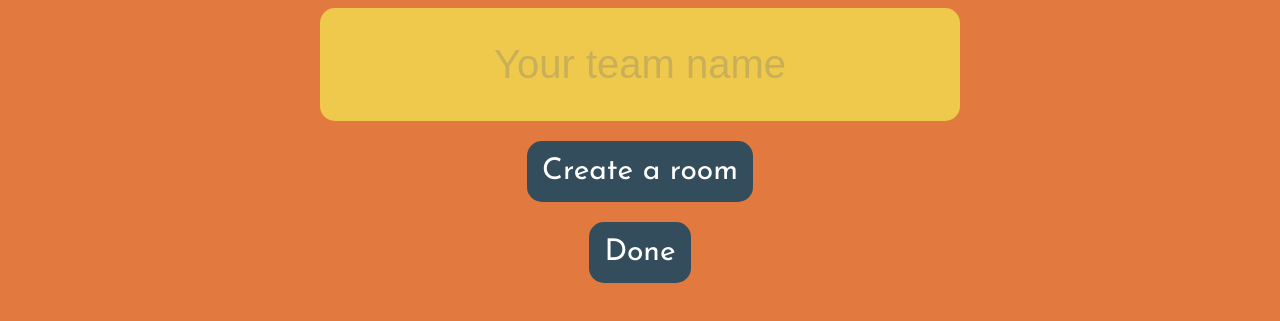
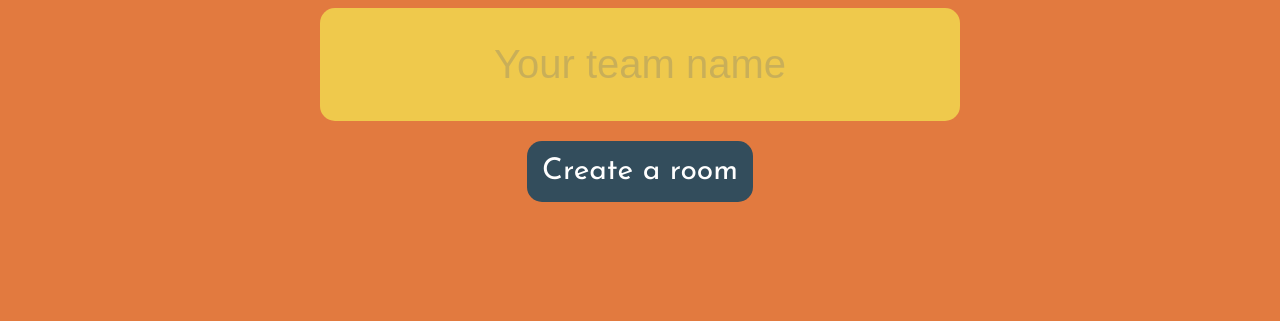
Before and after one commit to jrallsn/imajeep, a plain HTML site: page masterapp/index.html in a window 1280 px wide. Shown: the part 247-568 px from the top of the page. Drawn offline with Linux system fonts and the light colour scheme.

Commit message:
hid button

```diff
--- a/masterapp/index.html
+++ b/masterapp/index.html
@@ -483,7 +483,7 @@
 			<button onclick="happiesVoting()">Vote</button>
 		</div>
 
-		<div id='sadsresultsbutton'>
+		<div id='sadsresultsbutton' style="display:none">
 			<button onclick="startNewActionItemsPhase()">Done</button>
 		</div>
 	</div>
```
